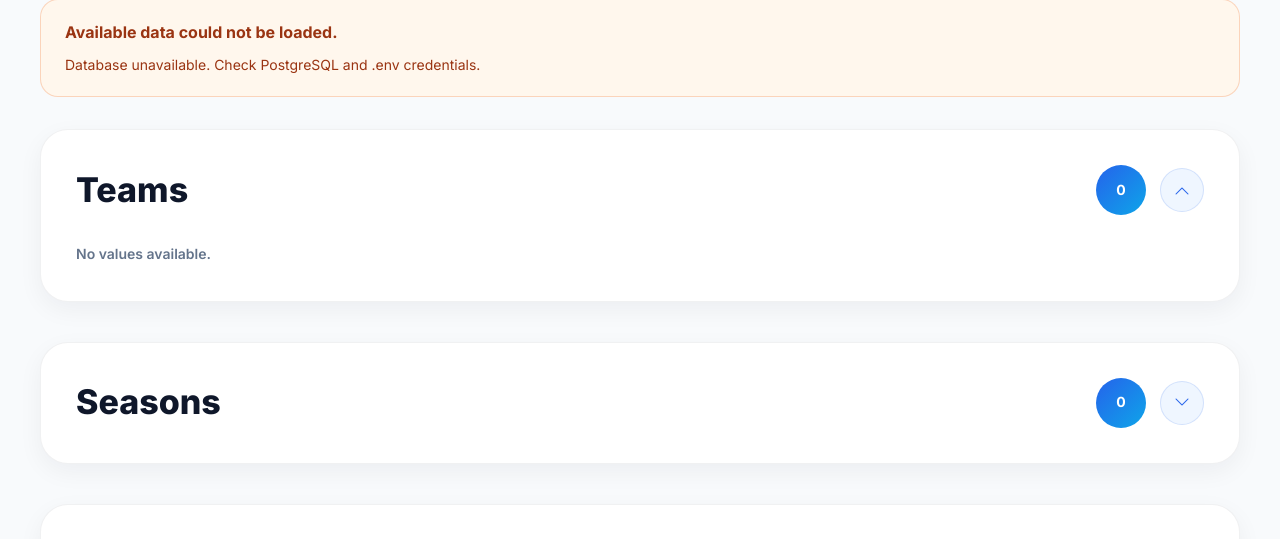
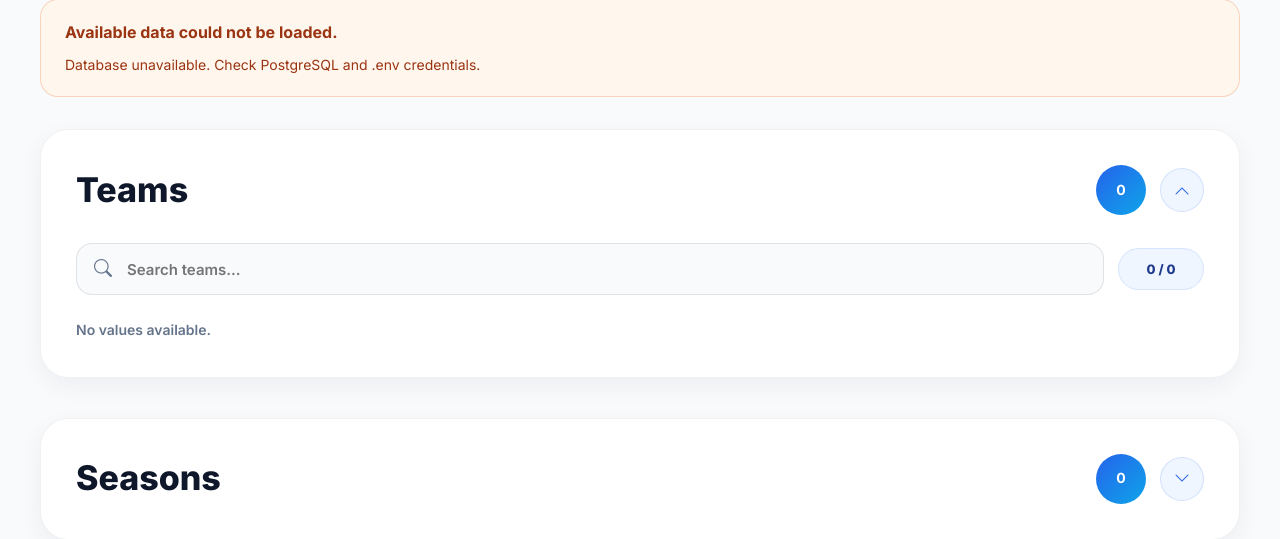
Before and after one commit to JeetChowdhury-2004/IPL_API_SERVICE, a Flask app: page /available-data in a window 1280 px wide, after a click that opens the changed part. Shown: the part 524-1063 px from the top of the page. Run offline with Flask 3, Linux system fonts and the light colour scheme; data that the repository does not hold is empty; some libraries are stand-ins or nearby versions.

Commit message:
Add search bar for each category in Available data

```diff
--- a/static/css/available_data.css
+++ b/static/css/available_data.css
@@ -271,6 +271,95 @@
 
 
 /* ======================================
+   DATA SEARCH
+====================================== */
+
+.data-search {
+
+    position: relative;
+
+    display: flex;
+
+    align-items: center;
+
+    gap: 14px;
+
+    margin-bottom: 24px;
+}
+
+.data-search i {
+
+    position: absolute;
+
+    left: 18px;
+
+    color: #64748b;
+
+    font-size: 18px;
+}
+
+.data-search-input {
+
+    width: 100%;
+
+    height: 52px;
+
+    border: 1px solid rgba(15,23,42,0.10);
+
+    border-radius: 16px;
+
+    padding: 0 18px 0 50px;
+
+    color: #0f172a;
+
+    background-color: #f8fafc;
+
+    font-size: 15px;
+
+    font-weight: 600;
+}
+
+.data-search-input:focus {
+
+    outline: none;
+
+    border-color: rgba(37,99,235,0.45);
+
+    background-color: #ffffff;
+
+    box-shadow:
+        0 0 0 4px rgba(37,99,235,0.08);
+}
+
+.data-search-count {
+
+    min-width: 86px;
+
+    height: 42px;
+
+    border-radius: 999px;
+
+    display: inline-flex;
+
+    align-items: center;
+
+    justify-content: center;
+
+    color: #1e3a8a;
+
+    background-color: #eff6ff;
+
+    border: 1px solid rgba(37,99,235,0.12);
+
+    font-size: 13px;
+
+    font-weight: 800;
+
+    flex-shrink: 0;
+}
+
+
+/* ======================================
    ALERT
 ====================================== */
 
@@ -414,4 +503,16 @@
 
         height: 40px;
     }
+
+    .data-search {
+
+        align-items: stretch;
+
+        flex-direction: column;
+    }
+
+    .data-search-count {
+
+        width: fit-content;
+    }
 }
--- /dev/null
+++ b/static/js/available_data.js
@@ -0,0 +1,103 @@
+document.addEventListener(
+
+    "DOMContentLoaded",
+
+    () => {
+
+        initializeAvailableDataSearch();
+    }
+);
+
+
+function initializeAvailableDataSearch() {
+
+    const sections = document.querySelectorAll(
+
+        "[data-available-section]"
+    );
+
+    sections.forEach(section => {
+
+        const input = section.querySelector(
+
+            ".data-search-input"
+        );
+
+        const pills = section.querySelectorAll(
+
+            ".data-pill"
+        );
+
+        const count = section.querySelector(
+
+            ".data-search-count"
+        );
+
+        if (!input || !count) {
+
+            return;
+        }
+
+        input.addEventListener(
+
+            "click",
+
+            event => {
+
+                event.stopPropagation();
+            }
+        );
+
+        input.addEventListener(
+
+            "input",
+
+            () => {
+
+                filterAvailableData(
+
+                    input.value,
+
+                    pills,
+
+                    count
+                );
+            }
+        );
+    });
+}
+
+
+function filterAvailableData(searchValue, pills, count) {
+
+    const normalizedSearch = searchValue
+
+        .toLowerCase()
+
+        .trim();
+
+    let visibleCount = 0;
+
+    pills.forEach(pill => {
+
+        const value = pill.dataset.value || "";
+
+        const isVisible = value.includes(
+
+            normalizedSearch
+        );
+
+        pill.style.display = isVisible
+
+            ? "inline-flex"
+
+            : "none";
+
+        if (isVisible) {
+
+            visibleCount++;
+        }
+    });
+
+    count.textContent = `${visibleCount} / ${pills.length}`;
+}
--- a/templates/available_data.html
+++ b/templates/available_data.html
@@ -17,7 +17,10 @@ Available IPL Data
 
 {% macro data_dropdown(title, items) %}
 
-<details class="data-section">
+<details
+    class="data-section"
+    data-available-section
+>
 
     <summary class="data-section-top">
 
@@ -45,11 +48,33 @@ Available IPL Data
 
     </summary>
 
+    <div class="data-search">
+
+        <i class="bi bi-search"></i>
+
+        <input
+            type="search"
+            class="data-search-input"
+            placeholder="Search {{ title | lower }}..."
+            aria-label="Search {{ title | lower }}"
+        >
+
+        <span class="data-search-count">
+
+            {{ items | length }} / {{ items | length }}
+
+        </span>
+
+    </div>
+
     <div class="data-grid">
 
         {% for item in items %}
 
-        <div class="data-pill">
+        <div
+            class="data-pill"
+            data-value="{{ item | lower }}"
+        >
 
             {{ item }}
 
@@ -128,3 +153,11 @@ Available IPL Data
 </section>
 
 {% endblock %}
+
+{% block scripts %}
+
+<script
+    src="{{ url_for('static', filename='js/available_data.js') }}">
+</script>
+
+{% endblock %}
```
